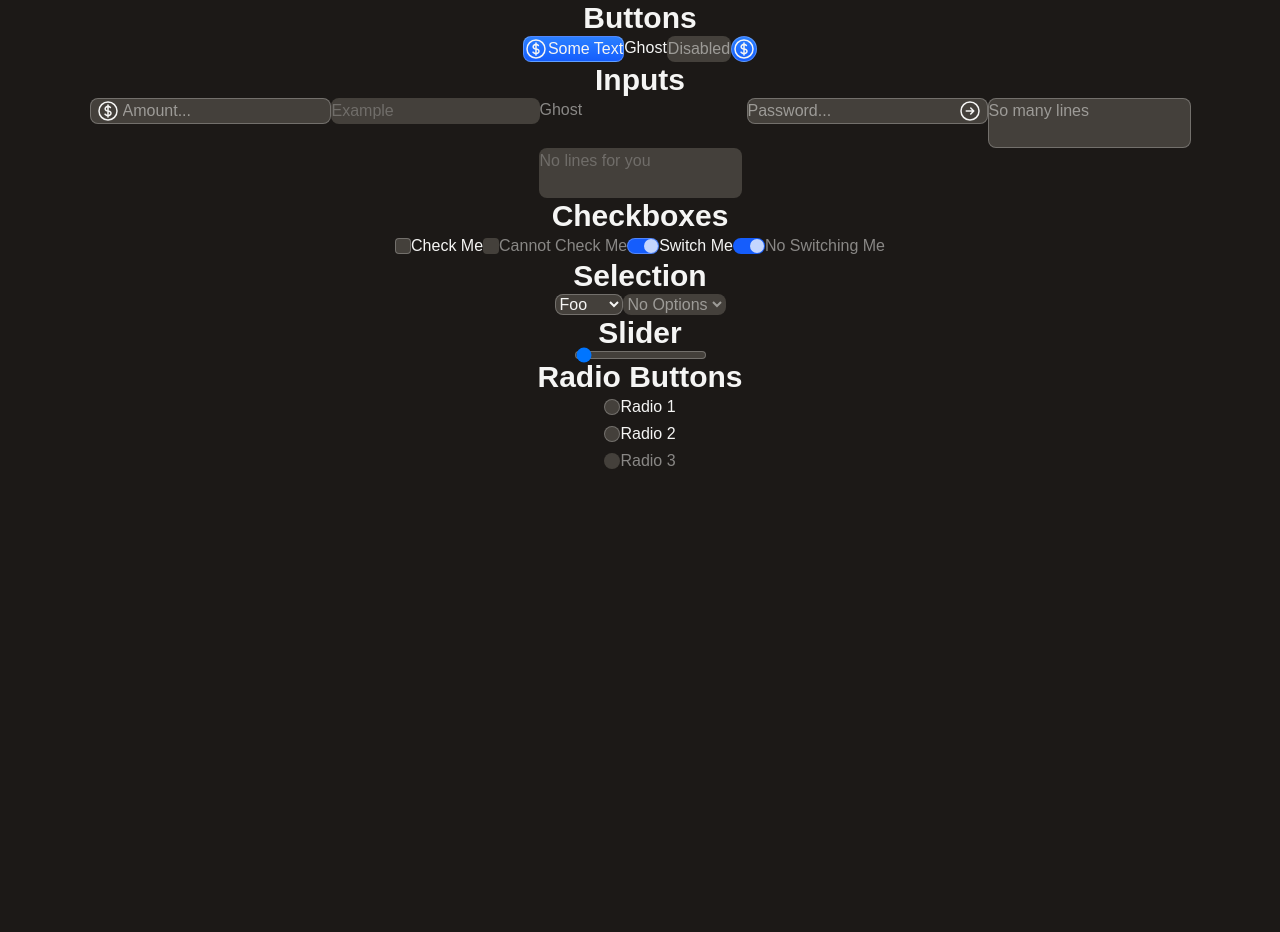
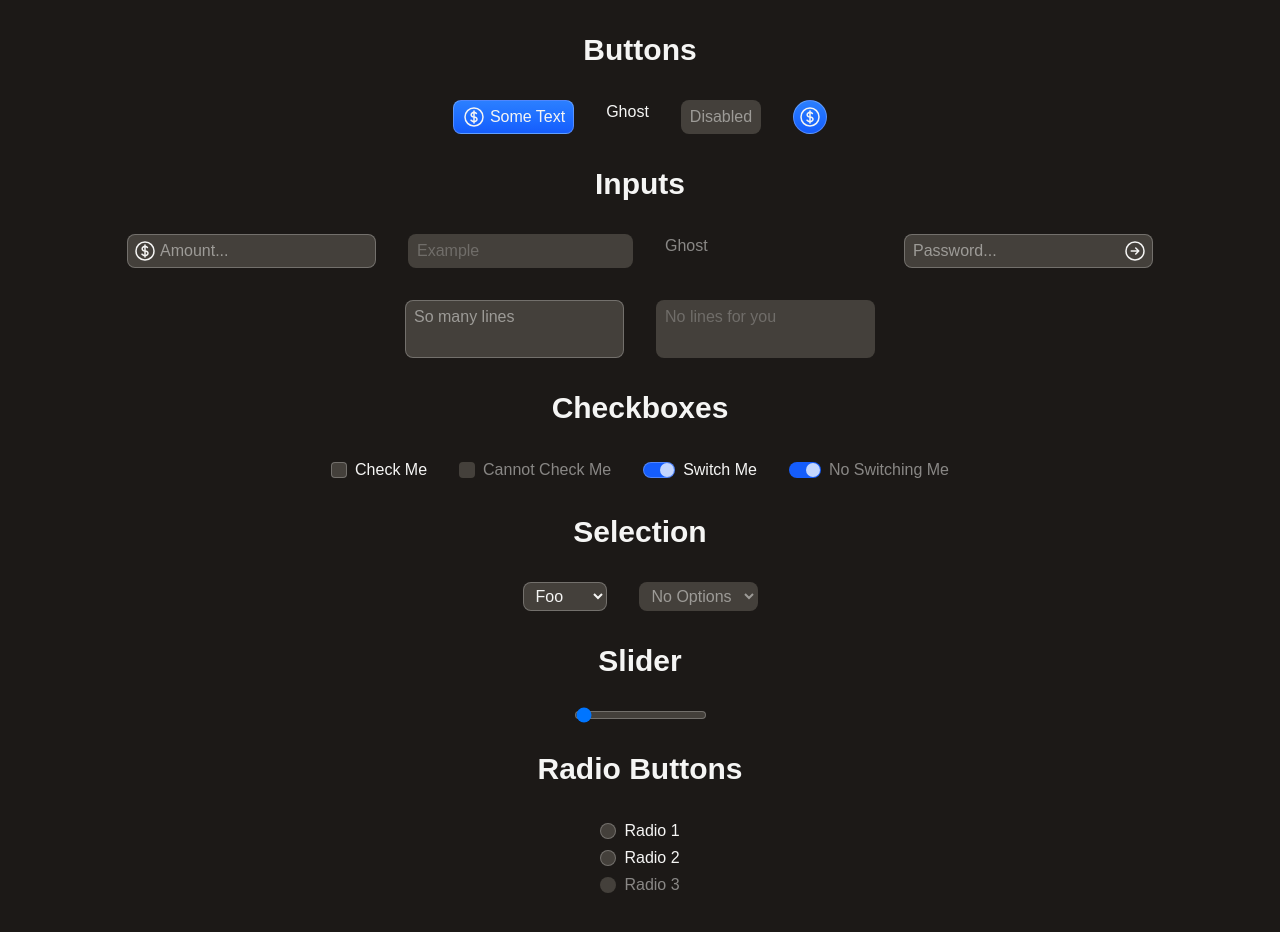
Before and after one commit to josssch/mock-ui, a SvelteKit app: page / in a window 1280 px wide. Before the commit the page ends 800 px from the top, so only its background shows below. Built offline with nearby package versions, Linux system fonts and the light colour scheme; a web font is replaced by a local one.

Commit message:
fix: compatability with `tailwindcss v4`

```diff
--- a/src/default.css
+++ b/src/default.css
@@ -33,13 +33,13 @@
 
     /* Utility */
 
-    --spacing-xs: var(--spacing-0.5);
-    --spacing-sm: var(--spacing-1);
-    --spacing-md: var(--spacing-2);
-    --spacing-lg: var(--spacing-4);
-    --spacing-xl: var(--spacing-8);
-    --spacing-2xl: var(--spacing-16);
-    --spacing-3xl: var(--spacing-32);
+    --spacing-xs: calc(var(--spacing) * 0.5);
+    --spacing-sm: calc(var(--spacing) * 1);
+    --spacing-md: calc(var(--spacing) * 2);
+    --spacing-lg: calc(var(--spacing) * 4);
+    --spacing-xl: calc(var(--spacing) * 8);
+    --spacing-2xl: calc(var(--spacing) * 16);
+    --spacing-3xl: calc(var(--spacing) * 32);
 }
 
 *:focus-visible {
--- a/src/lib/MockButton.svelte
+++ b/src/lib/MockButton.svelte
@@ -50,7 +50,7 @@
     {href}
     {type}
     class={cn(
-        'gap-sm group/button disabled:bg-subtle flex cursor-pointer flex-wrap items-center font-medium',
+        'group/button disabled:bg-subtle gap-sm flex cursor-pointer flex-wrap items-center font-medium',
         COMPONENT_DISABLED,
         ghost
             ? 'hover:underline'
--- a/src/lib/tailwind-common.ts
+++ b/src/lib/tailwind-common.ts
@@ -14,4 +14,4 @@ export const COMPONENT_BORDER_HOCUS = `${COMPONENT_BORDER_FOCUS} enabled:hover:b
 export const COMPONENT_DISABLED =
     'disabled:border-edge-disabled disabled:cursor-not-allowed disabled:text-current/50'
 
-export const COMPONENT_DISABLED_CONTAINER = 'has-[:disabled]:cursor-not-allowed'
+export const COMPONENT_DISABLED_CONTAINER = 'has-disabled:cursor-not-allowed'
```
